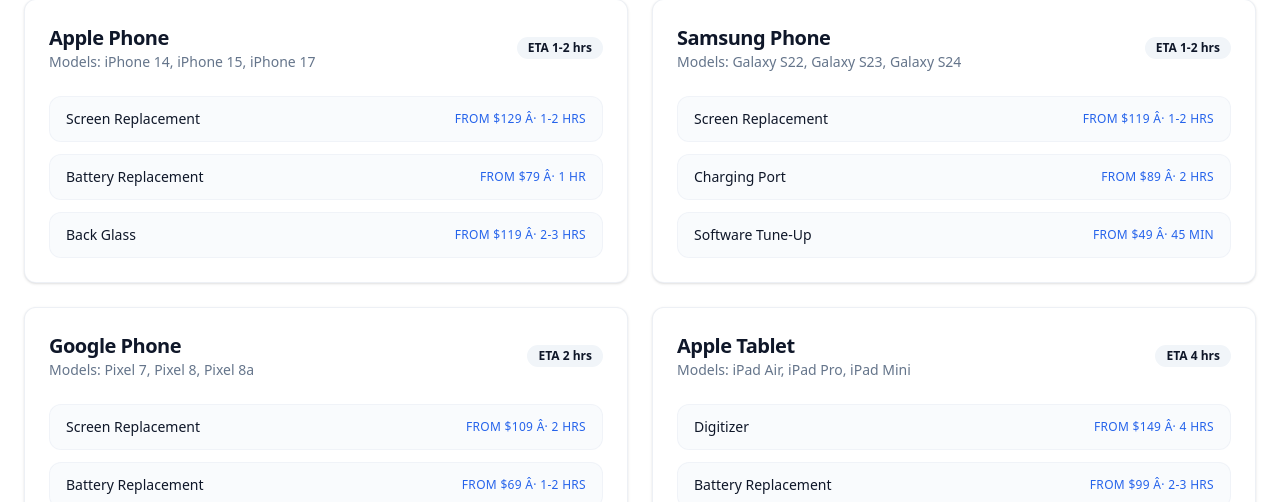
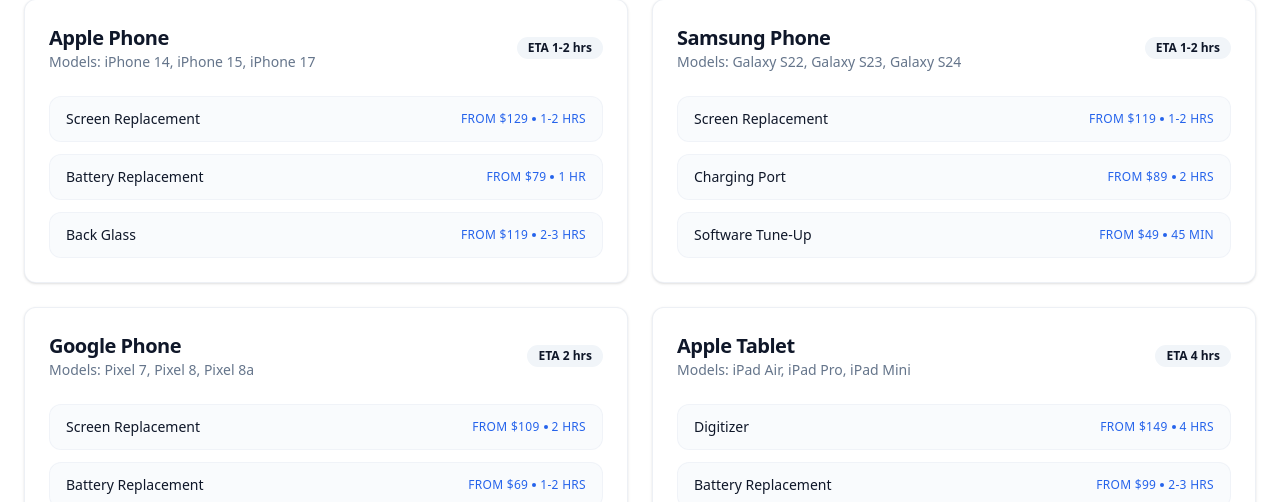
Before and after one commit to coolyaya/The-Fix-Website, a Next.js app: page /services in a window 1280 px wide. Shown: the part 298-800 px from the top of the page. Built offline with nearby package versions, Linux system fonts and the light colour scheme.

Commit message:
Initial commit

```diff
--- a/app/layout.tsx
+++ b/app/layout.tsx
@@ -1,6 +1,7 @@
 import type { Metadata } from "next";
 import { Inter, Roboto_Mono } from "next/font/google";
 import "./globals.css";
+import Script from "next/script";
 
 import { Footer } from "@/components/Footer";
 import { Navbar } from "@/components/Navbar";
@@ -69,6 +70,9 @@
 }>) {
   return (
     <html lang="en" suppressHydrationWarning>
+      <head>
+        <meta charSet="utf-8" />
+      </head>
       <body
         className={`${geistSans.variable} ${geistMono.variable} min-h-screen bg-background font-sans text-foreground antialiased`}
       >
--- /dev/null
+++ b/components/PriceEta.tsx
@@ -0,0 +1,34 @@
+import { cn } from "@/lib/utils";
+
+type PriceValue = number | string;
+
+interface PriceEtaProps {
+  price: PriceValue;
+  eta: string;
+  className?: string;
+  separatorClassName?: string;
+}
+
+export function PriceEta({
+  price,
+  eta,
+  className,
+  separatorClassName,
+}: PriceEtaProps) {
+  const formattedPrice =
+    typeof price === "number" ? price.toLocaleString("en-US") : price;
+
+  return (
+    <span className={cn("inline-flex items-center text-sm text-muted-foreground", className)}>
+      <span>FROM ${formattedPrice}</span>
+      <span
+        aria-hidden="true"
+        className={cn(
+          "mx-1 inline-flex h-1 w-1 items-center justify-center before:block before:h-full before:w-full before:rounded-full before:bg-current before:content-['']",
+          separatorClassName
+        )}
+      />
+      <span className="uppercase">{eta}</span>
+    </span>
+  );
+}
--- a/components/RepairsAccessoriesTabs.tsx
+++ b/components/RepairsAccessoriesTabs.tsx
@@ -4,6 +4,7 @@
 import { useMemo, useState } from "react";
 import { useDebounce } from "use-debounce";
 
+import { PriceEta } from "@/components/PriceEta";
 import { Badge } from "@/components/ui/badge";
 import { Card, CardContent, CardHeader, CardTitle } from "@/components/ui/card";
 import { Input } from "@/components/ui/input";
@@ -160,9 +161,11 @@
                         className="flex items-center justify-between rounded-xl border border-border/40 bg-muted/40 px-4 py-3"
                       >
                         <span className="font-medium text-foreground">{issue.name}</span>
-                        <span className="text-xs uppercase tracking-wide text-brand">
-                          from ${issue.startsAt} Â· {issue.eta}
-                        </span>
+                        <PriceEta
+                          price={issue.startsAt}
+                          eta={issue.eta}
+                          className="text-xs uppercase tracking-wide text-brand"
+                        />
                       </li>
                     ))}
                   </ul>
```
